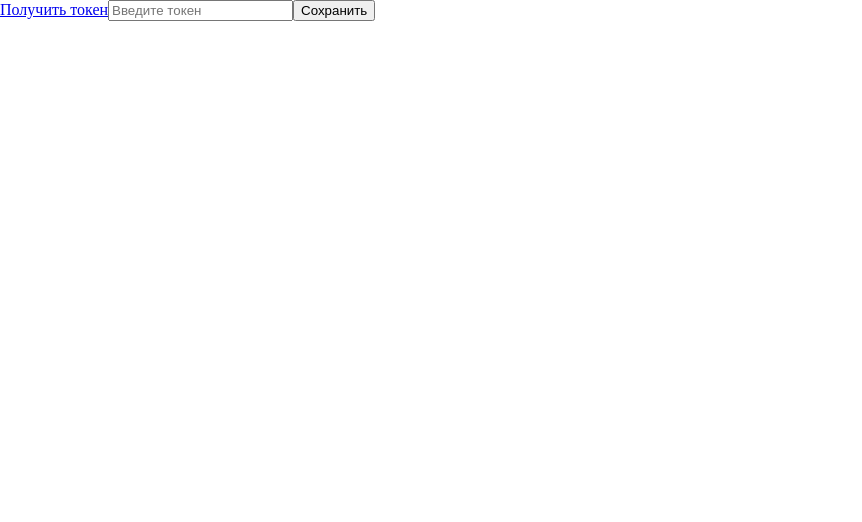
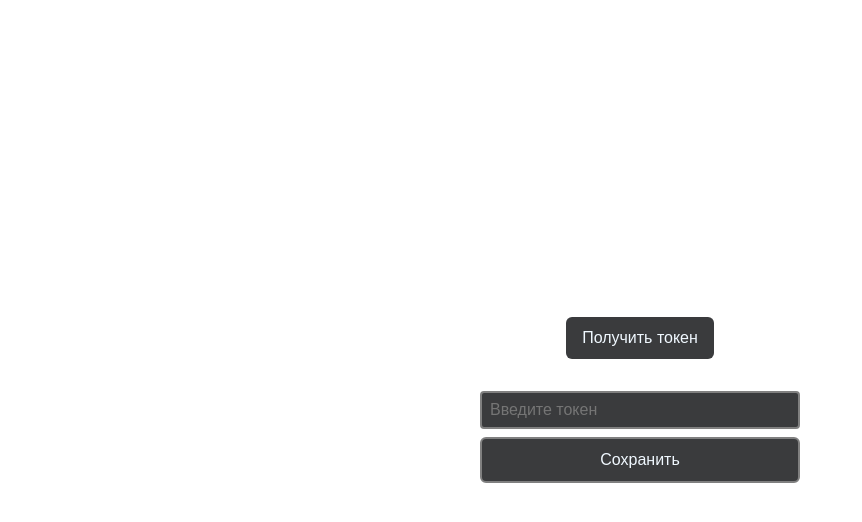
Before and after one commit to ontalex/iot, a React (Create React App) app: page / in a window 1280 px wide. Shown: the top 522 px of the page, without its empty margins (0-862 px from the left). Built offline with nearby package versions, Linux system fonts and the light colour scheme.

Commit message:
Переключение состояния включения устройств

```diff
--- a/src/components/App/App.js
+++ b/src/components/App/App.js
@@ -1,5 +1,6 @@
 import './App.css';
 import React from "react";
+
 import Auth from '../Auth/Auth';
 import Dashboard from '../Dashboard/Dashboard';
 
--- a/src/components/Auth/Auth.css
+++ b/src/components/Auth/Auth.css
@@ -0,0 +1,67 @@
+.auth {
+    width: 100vw;
+    height: 100vh;
+    box-sizing: border-box;
+
+    display: flex;
+    flex-direction: column;
+    justify-content: center;
+    align-items: center;
+
+    gap: 32px;
+}
+
+.auth__get-token {
+    padding: 12px 16px;
+
+    background-color: #3a3b3d;
+
+    color: aliceblue;
+    text-decoration: none;
+
+    font-family: sans-serif;
+
+    border-radius: 6px;
+}
+
+.auth_form {
+    display: grid;
+    grid-template-columns: 1fr;
+    gap: 8px;
+}
+
+
+.auth__error {
+    color: red;
+    font-size: 24px;
+    font-family: sans-serif;
+}
+
+.auth__save {
+    width: 320px;
+
+    padding: 12px 16px;
+
+    background-color: #3a3b3d;
+
+    color: aliceblue;
+    text-decoration: none;
+
+    font-family: sans-serif;
+    font-size: 16px;
+
+    border-radius: 6px;
+    border: 2px solid gray;
+}
+
+.auth__input {
+    width: 320px;
+    font-family: sans-serif;
+    padding: 8px;
+    font-size: 16px;
+    background-color: #3a3b3d;
+    border: 2px solid gray;
+    border-radius: 4px;
+    color: white;
+    box-sizing: border-box;
+}
--- a/src/components/Auth/Auth.js
+++ b/src/components/Auth/Auth.js
@@ -1,13 +1,15 @@
-import './Auth.css';
+import "./Auth.css";
 import React from "react";
+
+import "./Auth.css";
 
 class Auth extends React.Component {
     constructor(props) {
-      super(props);
-      this.state = {authToken: this.props.authToken};
+        super(props);
+        this.state = { authToken: this.props.authToken };
 
-      this.onChange = this.onChange.bind(this);
-      this.onSave = this.onSave.bind(this);
+        this.onChange = this.onChange.bind(this);
+        this.onSave = this.onSave.bind(this);
     }
 
     /*
@@ -21,20 +23,42 @@ class Auth extends React.Component {
     }
 
     onChange(event) {
-        this.setState({authToken: event.target.value});
+        this.setState({ authToken: event.target.value });
     }
 
     render() {
-        const authUrl = 'https://oauth.yandex.ru/authorize?response_type=token&client_id=89fdd482e8104838be4051958b7a1507';
+        const authUrl =
+            "https://oauth.yandex.ru/authorize?response_type=token&client_id=89fdd482e8104838be4051958b7a1507";
 
         return (
             <div className="auth">
-                {
-                    this.props.authError ? <div className="auth__error">Ошибка авторизации: {this.props.authError}</div> : ''
-                }
-                <a href={authUrl} className="auth__get-token" target="_blank" rel="noreferrer">Получить токен</a>
-                <input className="auth__input" type="text" value={this.state.authToken} onChange={this.onChange} placeholder="Введите токен" />
-                <button className="auth__save" onClick={this.onSave}>Сохранить</button>
+                {this.props.authError ? (
+                    <div className="auth__error">
+                        Ошибка авторизации: {this.props.authError}
+                    </div>
+                ) : (
+                    ""
+                )}
+                <a
+                    href={authUrl}
+                    className="auth__get-token"
+                    target="_blank"
+                    rel="noreferrer"
+                >
+                    Получить токен
+                </a>
+                <div className="auth_form">
+                    <input
+                        className="auth__input"
+                        type="text"
+                        value={this.state.authToken}
+                        onChange={this.onChange}
+                        placeholder="Введите токен"
+                    />
+                    <button className="auth__save" onClick={this.onSave}>
+                        Сохранить
+                    </button>
+                </div>
             </div>
         );
     }
--- a/src/components/Dashboard/Dashboard.css
+++ b/src/components/Dashboard/Dashboard.css
@@ -1,9 +1,11 @@
 .dashboard__devices {
-    display: grid;
-    grid-template-columns: repeat(6, calc((100% / 6) - (10px * 5 / 6)));
-    grid-auto-rows: 1fr;
-    grid-gap: 10px;
-    padding: 40px;
+    /* display: grid; */
+    display: flex;
+    /* grid-template-columns: repeat(6, calc((100% / 6) - (10px * 5 / 6))); */
+    /* grid-auto-rows: 1fr; */
+    /* grid-gap: 10px; */
+    gap: 10px;
+    padding: 32px;
     max-width: 1200px;
     margin: 0 auto;
 }
@@ -12,13 +14,21 @@
     display: flex;
     flex-direction: column;
     justify-content: center;
-    background-color: rgba(0, 0, 0, .06);
-    border-radius: 40px;
+    background-color: rgb(67, 66, 66);
+    border-radius: 20px;
     padding: 20px;
     hyphens: auto;
     aspect-ratio: 1;
+
+    color: white;
+
+    font-family: sans-serif;
 }
 
 .dashboard__device-param {
     margin-top: 8px;
 }
+
+.dashboard__loader {
+    color: white;
+}
--- /dev/null
+++ b/src/components/Device/Device.js
@@ -0,0 +1,145 @@
+import React from "react";
+import "./Device.css";
+
+class Device extends React.Component {
+    constructor(props) {
+        super(props);
+
+        this.state = {
+            status: this.getDeviceStatus(this.props.device),
+            room: this.getDeviceRoom(this.props.device),
+            isOn: this.props
+        };
+    }
+
+    onChangeDeviceStatus(device, stateDevice, index) {
+        this.props.onChangeDeviceStatus(device, stateDevice, index);
+    }
+
+    /*
+    Получение статуса устройства
+  */
+    getDeviceStatus(device) {
+        // Статус активности всегда последний в череди, получем его
+        if (
+            device.capabilities &&
+            device.capabilities.at(-1)?.type === "devices.capabilities.on_off"
+        ) {
+            return device.capabilities.at(-1).state.value ? "On" : "Off";
+        }
+    }
+
+    /*
+    Получение имени комнаты устройства
+  */
+    getDeviceRoom(device) {
+        if (device.room) {
+            let room = this.props.iotData.rooms.find((room) => {
+                return room.id === device.room;
+            });
+
+            if (room) {
+                return room.name;
+            }
+        }
+    }
+
+
+
+    newJsonDeviseStatus(device, newState, typeAction) {
+        return {
+            devices: [
+                {
+                    id: `${device.id}`,
+                    actions: [
+                        {
+                            type: `devices.capabilities.${typeAction}`,
+                            state: newState,
+                        },
+                    ],
+                },
+            ],
+        };
+    }
+
+    onChangeStatusDevice(device) {
+        // Изменяет состояние устрйоства (включить\выключить)
+
+        let newState = {
+            // Сделть изменение статуса более универсальным, передавая ещё и тип навыка
+            instance: device.capabilities.at(-1).state.instance,
+            value: !device.capabilities.at(-1).state.value,
+        };
+
+        // Запрос отправки нового состояния устройства
+        fetch("https://api.iot.yandex.net/v1.0/devices/actions", {
+            method: "POST",
+            headers: {
+                Authorization: `Bearer ${this.props.authToken}`,
+            },
+            body: JSON.stringify(
+                this.newJsonDeviseStatus(device, newState, "on_off")
+            ),
+        })
+            .then((res) => {
+                if (res.ok) {
+                    return res.json();
+                } else {
+                    return Promise.reject(`${res.status}, ${res.statusText}`);
+                }
+            })
+            .then((res) => {
+
+                console.log("Res From API (device)", res);
+
+                this.onChangeDeviceStatus(device, newState, this.props.index)
+
+                this.setState({
+                    isOn: newState.value,
+                    status: this.getDeviceStatus(device)
+                })
+            });
+    }
+
+    render() {
+        return (
+            <div className="device_card">
+                <div className="dashboard__device-param">
+                    <b>Имя:</b> {this.props.device.name}
+                </div>
+                {this.state.status ? (
+                    // Если присутствует какой-либо статут - значит можно выкючить или включить => нужна кнопка
+                    <div className="dashboard__device-event">
+                        <button
+                            onClick={() =>
+                                this.onChangeStatusDevice(this.props.device)
+                            }
+                        >
+                            {this.state.isOn
+                                ? "Выключить"
+                                : "Включить"}
+                        </button>
+                        <div className="dashboard__device-param">
+                            <b>Статус (включено):</b> {this.state.status}
+                        </div>
+                    </div>
+                ) : (
+                    ""
+                )}
+                <div className="dashboard__device-param">
+                    <b>Тип:</b>{" "}
+                    {this.props.device.type.replace("devices.types.", "")}
+                </div>
+                {this.state.room ? (
+                    <div className="dashboard__device-param">
+                        <b>Комната:</b> {this.state.room}
+                    </div>
+                ) : (
+                    ""
+                )}
+            </div>
+        );
+    }
+}
+
+export default Device;
--- a/src/index.css
+++ b/src/index.css
@@ -1,3 +1,4 @@
 body {
   margin: 0;
+  background-color: #fff;
 }
```
Also changed, not shown: src/components/Dashboard/Dashboard.js (+62 -62 lines), src/components/Device/Device.css (added).
